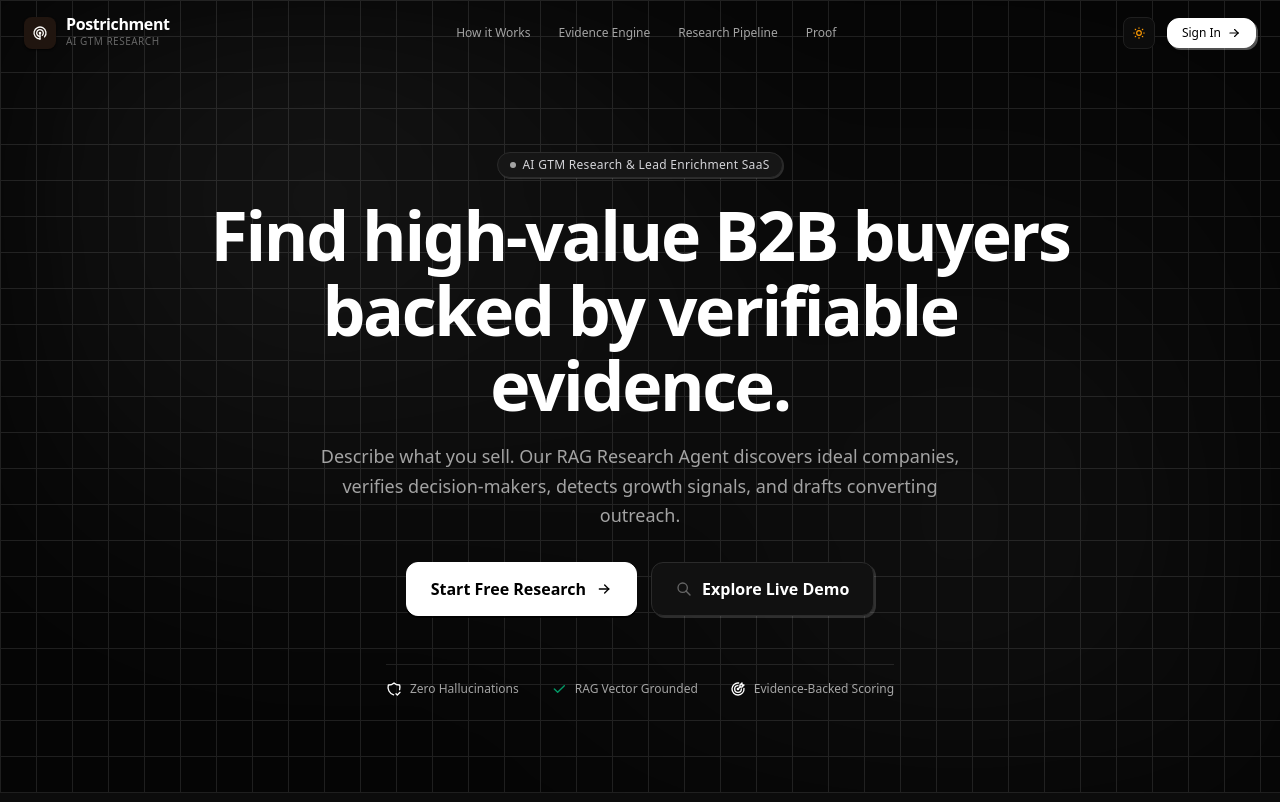
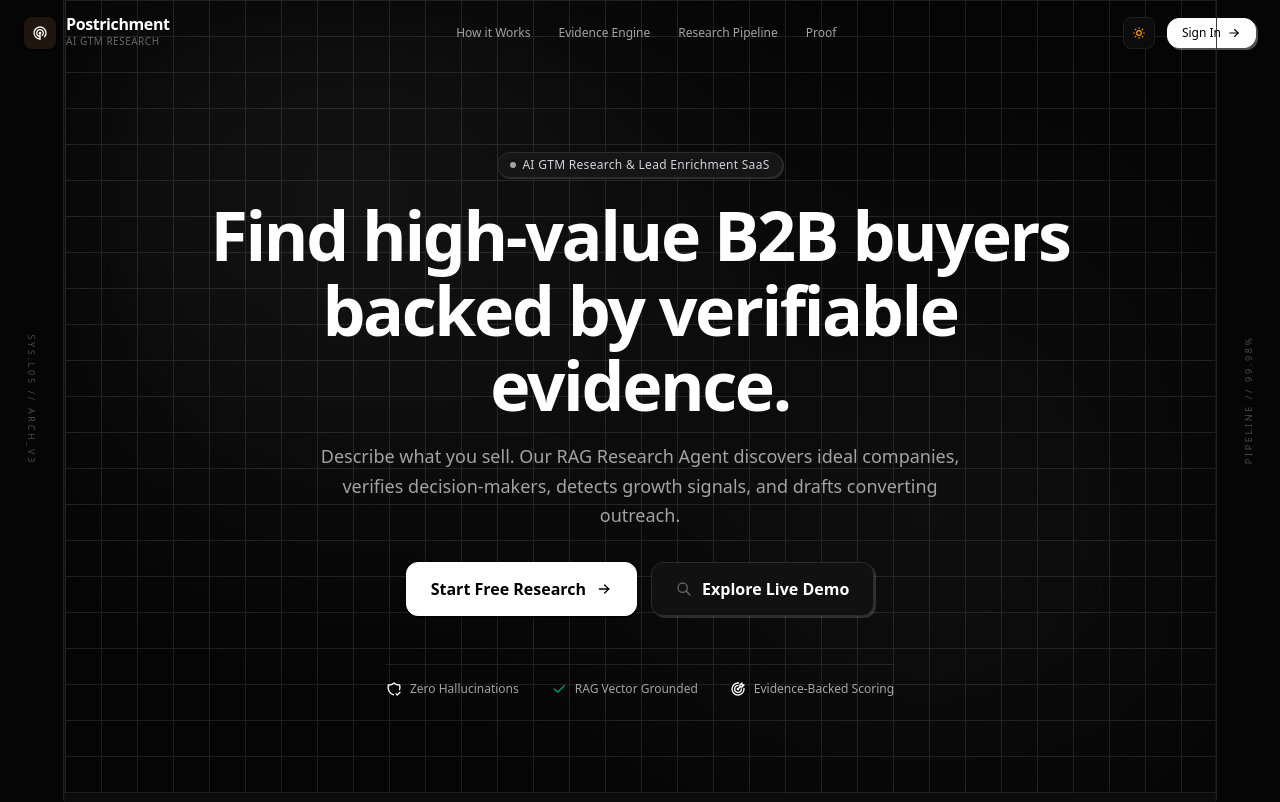
Before and after one commit to fit-edoc/prostichemet, a Next.js app in the folder frontend/: page / in a window 1280 px wide. Shown: the top 802 px of the page. Built offline with nearby package versions, Linux system fonts and the light colour scheme; no server answers.

Commit message:
feat(layout): construct 5% left and right architectural carbon rails

```diff
--- a/frontend/src/app/page.tsx
+++ b/frontend/src/app/page.tsx
@@ -6,10 +6,11 @@ import { Navbar } from "../components/common/Navbar";
 import { Footer } from "../components/common/Footer";
 import { HeroSection } from "../components/landing/HeroSection";
 import { LogoMarquee } from "../components/landing/LogoMarquee";
+import { InfrastructurePipeline } from "../components/landing/InfrastructurePipeline";
 import { SectionSkeleton } from "../components/ui/Skeleton";
 import { useScrollReveal } from "../hooks/useScrollReveal";
 
-// Dynamic imports with lazy loading for below-the-fold components (LCP & Core Web Vitals optimization)
+// Dynamic imports with lazy loading for below-the-fold components
 const LiveTeaserDemo = dynamic(
   () => import("../components/landing/LiveTeaserDemo").then((mod) => mod.LiveTeaserDemo),
   { loading: () => <SectionSkeleton />, ssr: true }
@@ -49,25 +50,60 @@ export default function LandingPage() {
   useScrollReveal();
 
   return (
-    <div className="flex flex-col min-h-screen bg-[var(--bg-canvas)] text-[var(--text-primary)] relative">
-      {/* Frosted Navigation Bar with Scroll Blur */}
+    <div className="relative min-h-screen bg-[#050505] text-white overflow-x-hidden selection:bg-white selection:text-black">
+      {/* ========================================================================= */}
+      {/* 5% Carbon Pattern Gutters with Vertical Architectural Lines               */}
+      {/* ========================================================================= */}
+
+      {/* Left 5% Gutter */}
+      <aside
+        aria-hidden="true"
+        className="fixed top-0 bottom-0 left-0 w-[5%] carbon-gutter border-r border-[#262626] z-30 pointer-events-none hidden md:flex flex-col justify-between items-center py-6 opacity-90"
+      >
+        <div className="w-[1px] h-32 carbon-strip-line" />
+        <div className="rotate-90 text-[9px] font-mono tracking-[0.3em] text-zinc-600 whitespace-nowrap select-none">
+          SYS.L05 // ARCH_V3
+        </div>
+        <div className="w-[1px] h-32 carbon-strip-line" />
+      </aside>
+
+      {/* Right 5% Gutter */}
+      <aside
+        aria-hidden="true"
+        className="fixed top-0 bottom-0 right-0 w-[5%] carbon-gutter border-l border-[#262626] z-30 pointer-events-none hidden md:flex flex-col justify-between items-center py-6 opacity-90"
+      >
+        <div className="w-[1px] h-32 carbon-strip-line" />
+        <div className="-rotate-90 text-[9px] font-mono tracking-[0.3em] text-zinc-600 whitespace-nowrap select-none">
+          PIPELINE // 99.98%
+        </div>
+        <div className="w-[1px] h-32 carbon-strip-line" />
+      </aside>
+
+      {/* ========================================================================= */}
+      {/* Main 90% Content Container Framed by the 5% Gutters                       */}
+      {/* ========================================================================= */}
+      <div className="w-full md:w-[90%] md:mx-auto relative z-10 flex flex-col min-h-screen border-x border-[#1a1a1a]/70 bg-[#050505]">
+        {/* Dynamic Nav that shifts and shrinks on scroll into floating pill dock */}
         <Navbar />
 
-      {/* Main Content Area */}
+        {/* Content Modules */}
         <main className="flex-grow flex flex-col items-center w-full">
-        {/* Above-the-fold Hero rendered immediately for optimal LCP */}
+          {/* Hero Section with Young Serif, 2px shadow buttons, SVG fill animation */}
           <HeroSection />
 
-        {/* 10. Infinite Logo & Agency Marquee */}
+          {/* Marquee with Monochrome Partner Badges */}
           <LogoMarquee />
 
-        {/* Interactive Demo Teaser with Cursor Spotlight */}
+          {/* Step-by-Step "Blur to No Blur" Infrastructure Preview */}
+          <InfrastructurePipeline />
+
+          {/* Interactive Live Teaser Demo */}
           <LiveTeaserDemo />
 
           {/* Social Proof & Animated Counter Statistics */}
           <TrustProof />
 
-        {/* 3 Core Architecture Pillars & Evidence Deep Dive */}
+          {/* 3 Core Architecture Pillars & Asymmetric Bento Grid */}
           <FeatureGrid />
 
           {/* 4-Step Visual Workflow */}
@@ -76,15 +112,16 @@ export default function LandingPage() {
           {/* Verified User Testimonials */}
           <TestimonialWall />
 
-        {/* 12. Expandable FAQ Accordion */}
+          {/* Expandable Technical FAQ */}
           <FAQAccordion />
 
-        {/* Final Conversion CTA with Magnetic Button */}
+          {/* Final Conversion CTA */}
           <BottomCTA />
         </main>
 
-      {/* Global Minimalist Vintage Footer */}
+        {/* Footer with Halftone Effect and Giant POSTRICHMENT Watermark */}
         <Footer />
+      </div>
     </div>
   );
 }
```
Lines whose indentation alone changed are shown as unchanged.
